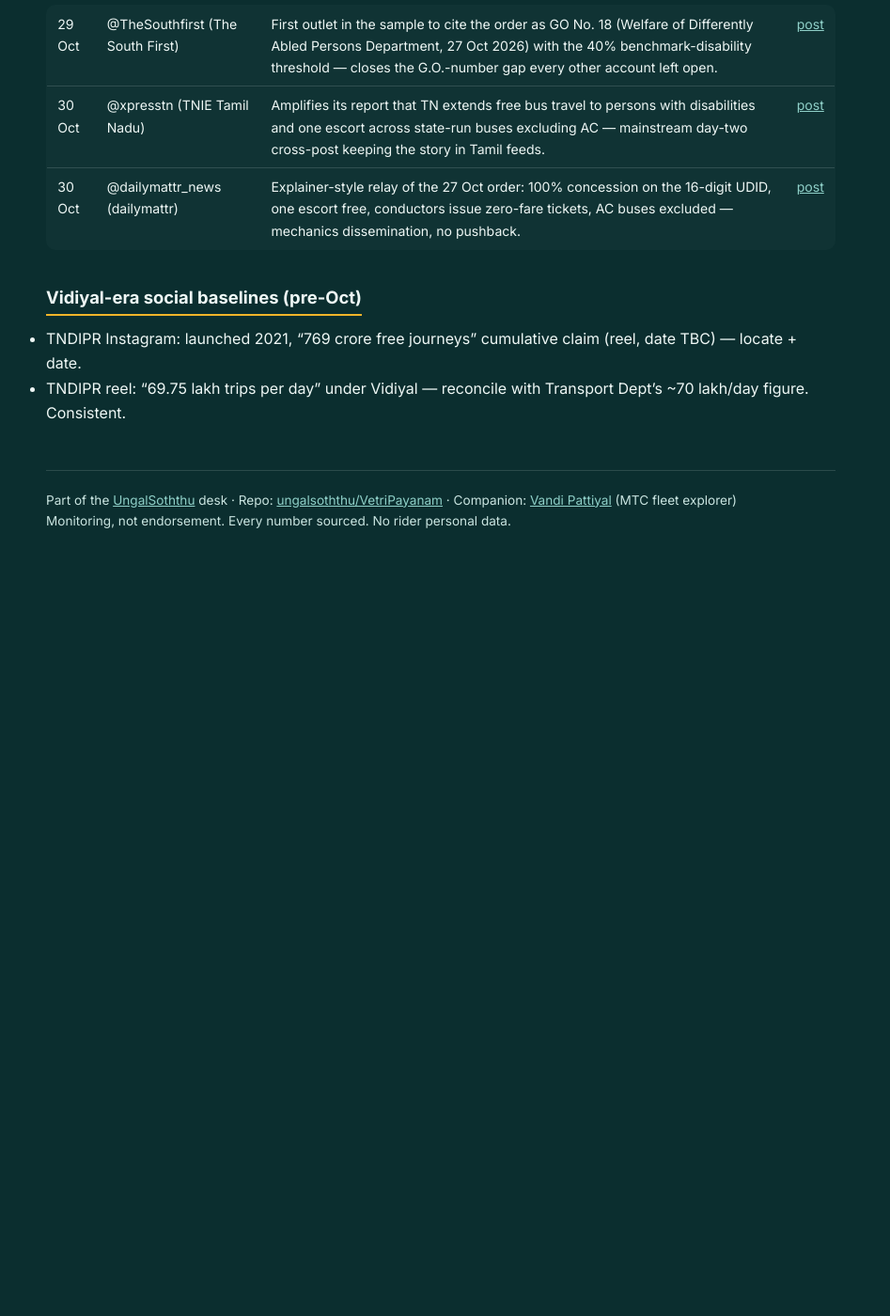
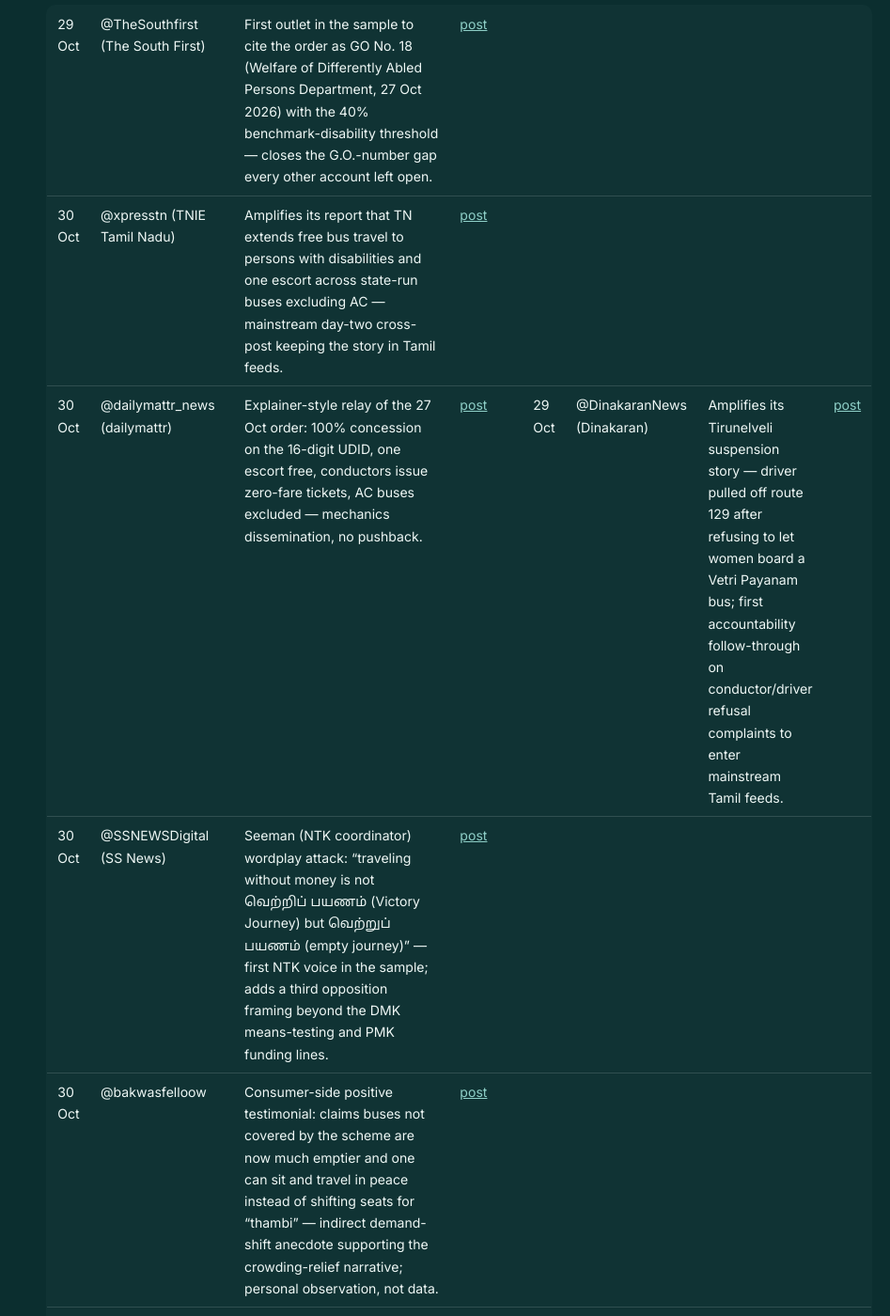
Before and after one commit to ungalsoththu/VetriPayanam, a Jekyll site: the page built from social/SOCIALLOG.md, in a window 1280 px wide and 1400 px high, scrolled down 13335 px. Shown: the whole window at 94% size, without its empty margins (171-1118 px from the left). Built offline with Jekyll 4.4.1, drawn with Linux system fonts in a browser that asks for light colours; before the commit the page ends 13965 px from its top, so only the background shows below that; some of the changed text lies outside the part shown.

Commit message:
daily watch 2026-10-31: TN govt ridership clarification (72.64→89.99 lakh/day, 31 Oct); Tirunelveli driver suspension backfill (28 Oct); Seeman critique + demand-shift anecdote in social log

```diff
--- a/data/metrics.csv
+++ b/data/metrics.csv
@@ -70,3 +70,6 @@ date,metric,value,unit,phase,source_url,note
 2026-10-30,stc_daily_deficit_2026_27_policynote,22.26,crore_inr,context,https://tamil.samayam.com/tamil-nadu/news/complete-analysis-of-tamil-nadu-state-transport-structure-and-solutions-for-revenue-loss/articleshow/135356407.cms,2026-27 Policy Note daily deficit via Samayam
 2026-10-30,stc_cost_per_km,78.81,inr_per_km,context,https://tamil.samayam.com/tamil-nadu/news/complete-analysis-of-tamil-nadu-state-transport-structure-and-solutions-for-revenue-loss/articleshow/135356407.cms,Operating cost per km; revenue 25.97 loss 52.84 via Samayam
 2026-10-30,stc_revenue_per_km,25.97,inr_per_km,context,https://tamil.samayam.com/tamil-nadu/news/complete-analysis-of-tamil-nadu-state-transport-structure-and-solutions-for-revenue-loss/articleshow/135356407.cms,Revenue per km via Samayam
+2026-10-31,observed_daily_riders_pre_expansion,72640000,riders_per_day,vetri,https://tamiljanam.com/91472625/,"Govt-stated daily count before expansion (women+trans); consistent with earlier ~72 lakh baselines"
+2026-10-31,observed_daily_riders_post_expansion,89990000,riders_per_day,vetri,https://tamiljanam.com/91472625/,"First statewide post-expansion observed figure via Transport Dept clarification; exceeds 84.32 lakh launch projection; no as-on date given"
+2026-10-31,added_daily_beneficiaries,17350000,riders_per_day,vetri,https://tamiljanam.com/91472625/,"+17.35 lakh/day incremental; govt says subsidy provided for additional passengers, salaries/pensions/maintenance unaffected"
--- a/social/SOCIALLOG.md
+++ b/social/SOCIALLOG.md
@@ -317,7 +317,12 @@ Day-two tail of the disability-extension story: mainstream Tamil handles (TNIE T
 
 | 29 Oct | @TheSouthfirst (The South First) | First outlet in the sample to cite the order as GO No. 18 (Welfare of Differently Abled Persons Department, 27 Oct 2026) with the 40% benchmark-disability threshold — closes the G.O.-number gap every other account left open. | [post](https://x.com/TheSouthfirst/status/2115672273306931660) |
 | 30 Oct | @xpresstn (TNIE Tamil Nadu) | Amplifies its report that TN extends free bus travel to persons with disabilities and one escort across state-run buses excluding AC — mainstream day-two cross-post keeping the story in Tamil feeds. | [post](https://x.com/xpresstn/status/2116130496950181967) |
-| 30 Oct | @dailymattr_news (dailymattr) | Explainer-style relay of the 27 Oct order: 100% concession on the 16-digit UDID, one escort free, conductors issue zero-fare tickets, AC buses excluded — mechanics dissemination, no pushback. | [post](https://x.com/dailymattr_news/status/2116134816865468645) |
+| 30 Oct | @dailymattr_news (dailymattr) | Explainer-style relay of the 27 Oct order: 100% concession on the 16-digit UDID, one escort free, conductors issue zero-fare tickets, AC buses excluded — mechanics dissemination, no pushback. | [post](https://x.com/dailymattr_news/status/2116134816865468645) || 29 Oct | @DinakaranNews (Dinakaran) | Amplifies its Tirunelveli suspension story — driver pulled off route 129 after refusing to let women board a Vetri Payanam bus; first accountability follow-through on conductor/driver refusal complaints to enter mainstream Tamil feeds. | [post](https://x.com/DinakaranNews/status/2115405302388703678) |
+| 30 Oct | @SSNEWSDigital (SS News) | Seeman (NTK coordinator) wordplay attack: "traveling without money is not வெற்றிப் பயணம் (Victory Journey) but வெற்றுப் பயணம் (empty journey)" — first NTK voice in the sample; adds a third opposition framing beyond the DMK means-testing and PMK funding lines. | [post](https://x.com/SSNEWSDigital/status/2115778248366014476) |
+| 30 Oct | @bakwasfelloow | Consumer-side positive testimonial: claims buses not covered by the scheme are now much emptier and one can sit and travel in peace instead of shifting seats for "thambi" — indirect demand-shift anecdote supporting the crowding-relief narrative; personal observation, not data. | [post](https://x.com/bakwasfelloow/status/2115787011617341950) |
+| 31 Oct | @TamilJanamNews (Tamil Janam) | Government-side narrative push: ridership up 72.64→89.99 lakh/day, subsidy increased to match, salaries/pensions/maintenance unaffected — the state's rebuttal to the funding-crisis frames (Anbumani, unions) running since 26 Oct. | [post](https://x.com/TamilJanamNews/status/2116360234516226149) |
+
+## Vidiyal-era social baselines (pre-Oct)
 
 ## Vidiyal-era social baselines (pre-Oct)
 
```
Also changed, not shown: news/NEWSLOG.md (+2 -0 lines).
